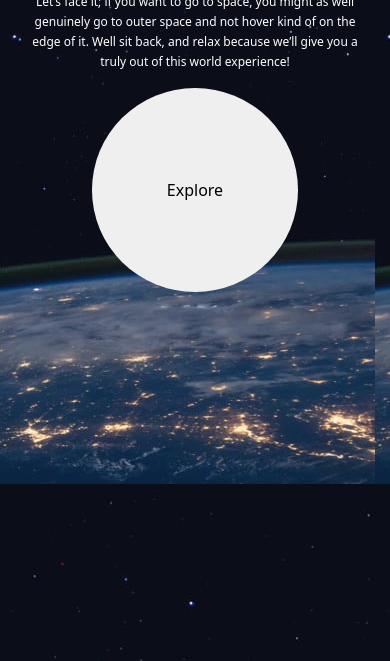
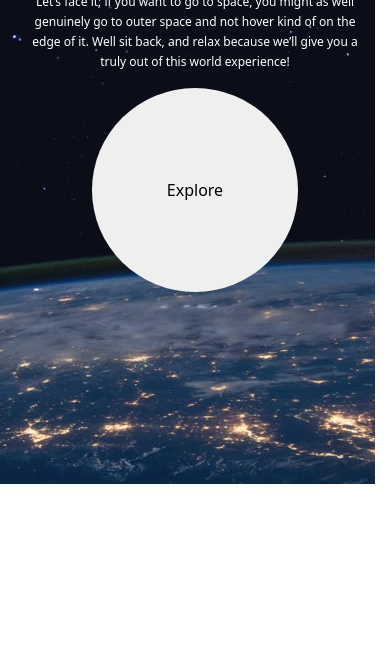
Before and after one commit to fibonacci001/space-tourism, a plain HTML site: page index.html in a window 390 px wide. Shown: the part 183-844 px from the top of the page. Drawn offline with nearby package versions, Linux system fonts and the light colour scheme; files whose address does not match are found by name; a web font is replaced by a local one.

Commit message:
styles.css

```diff
--- a/styles.css
+++ b/styles.css
@@ -95,11 +95,7 @@ h1 {
 
 body {
     color: white;
-<<<<<<< HEAD
     background-image: url('./assets/home/background-home-desktop.jpg');
-=======
-    background-image: url('./assets/home/background-home-desktop.jpg');
->>>>>>> 3559ef9802d6ac8dc5ea5447431b55bf447b6a8a
 }
 .button_div {
     position: relative;
@@ -357,6 +353,7 @@ h2 {
 }
 body {
   background-image: url('./assets/home/background-home-mobile.jpg');
+  background-repeat: no-repeat;
 }
 section {
   margin-top: 1rem;
@@ -413,7 +410,9 @@ nav .navigation.show {
 
 
 }
+@media (max-width:450px) {
 
+}
 @media (max-width:300px) {
   .my_nav_links {
     font-size: 13px;
```
